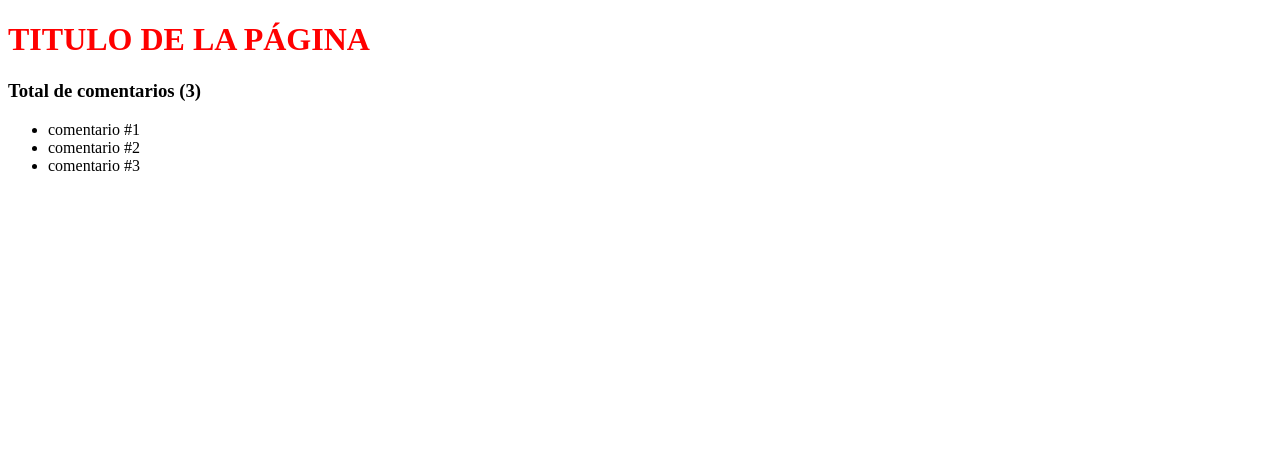
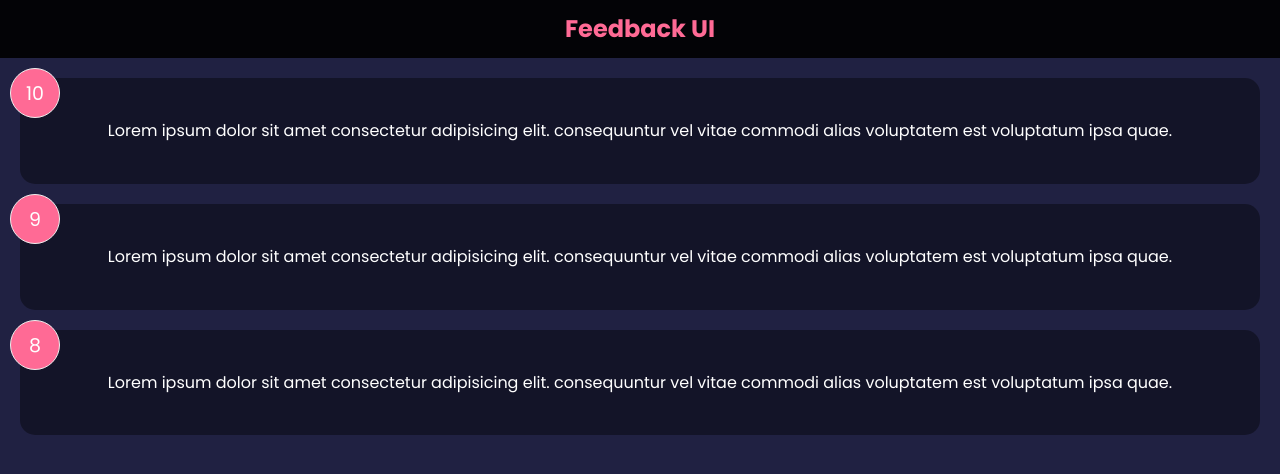
Before and after one commit to rolivarriaa/feedback-app, a React (Create React App) app: page / in a window 1280 px wide. Shown: the top 474 px of the page. Built offline with nearby package versions, Linux system fonts and the light colour scheme.

Commit message:
conditional classes css

```diff
--- a/src/App.js
+++ b/src/App.js
@@ -1,39 +1,19 @@
-import React from "react";
+import React, { useState } from "react";
+import FeedbackItem from "./components/FeedbackItem";
+import FeedbackList from "./components/FeedbackList";
+import Header from "./components/Header";
+import Card from "./components/shared/Card";
+import FeedbackData from "./data/FeedbackData";
 
 function App() {
-  const title = "Titulo de la página";
-  const cars = ["honda", "bmw", "chevrolet", "vw"];
-
-  const loading = false;
-  const showComments = true;
-
-  const comments = [
-    {
-      id: 1,
-      text: "comentario #1",
-    },
-    {
-      id: 2,
-      text: "comentario #2",
-    },
-    {
-      id: 3,
-      text: "comentario #3",
-    },
-  ];
+  const title = "My App";
+  const [feedback, setFeedback] = useState(FeedbackData);
 
   return (
     <>
       <div>
-        <h1 className="title">{title.toUpperCase()}</h1>
-        <h3>Total de comentarios ({comments.length})</h3>
-        {showComments && (
-          <ul>
-            {comments.map((comment, index) => (
-              <li key={index}> {comment.text} </li>
-            ))}
-          </ul>
-        )}
+        <Header />
+        <FeedbackList feedback={feedback} />
       </div>
     </>
   );
--- /dev/null
+++ b/src/components/FeedbackItem.js
@@ -0,0 +1,14 @@
+import React from "react";
+import { useState } from "react";
+import Card from "./shared/Card";
+
+function FeedbackItem({ item }) {
+  return (
+    <Card reverse={true}>
+      <div className="num-display"> {item.rating}</div>
+      <div className="text-display"> {item.text}</div>
+    </Card>
+  );
+}
+
+export default FeedbackItem;
--- /dev/null
+++ b/src/components/FeedbackList.js
@@ -0,0 +1,19 @@
+import React from "react";
+
+import FeedbackItem from "./FeedbackItem";
+function FeedbackList({ feedback }) {
+  console.log(feedback);
+
+  if (!feedback || feedback.length === 0) {
+    return <p>no feedback yet</p>;
+  }
+  return (
+    <div className="feedback-list">
+      {feedback.map((item) => (
+        <FeedbackItem key={item.id} item={item} />
+      ))}
+    </div>
+  );
+}
+
+export default FeedbackList;
--- /dev/null
+++ b/src/components/Header.js
@@ -0,0 +1,33 @@
+import React from "react";
+import PropTypes from "prop-types";
+
+function Header({ text, bgColor, textColor }) {
+  const HeaderStyles = {
+    backgroundColor: bgColor,
+    color: textColor,
+    textAlign: "center",
+    padding: 10,
+  };
+
+  return (
+    <div className="header" style={HeaderStyles}>
+      <div className="container">
+        <h2>{text}</h2>
+      </div>
+    </div>
+  );
+}
+
+Header.defaultProps = {
+  text: "Feedback UI",
+  bgColor: "rgba(0,0,0,0.9)",
+  textColor: "#ff6a95",
+};
+
+Header.propTypes = {
+  text: PropTypes.string,
+  bgColor: PropTypes.string,
+  textColor: PropTypes.string,
+};
+
+export default Header;
--- /dev/null
+++ b/src/components/shared/Card.js
@@ -0,0 +1,19 @@
+import React from "react";
+
+function Card({ children, reverse }) {
+  //   return <div className={`card ${reverse && "reverse"}`}>{children}</div>;
+
+  return (
+    <div
+      className="card "
+      style={{
+        backgroundColor: reverse ? "rgba(0,0,0,0.4)" : "#fff",
+        color: reverse ? "#fff" : "#000",
+      }}
+    >
+      {children}
+    </div>
+  );
+}
+
+export default Card;
--- /dev/null
+++ b/src/data/FeedbackData.js
@@ -0,0 +1,19 @@
+const FeedbackData = [
+  {
+    id: 1,
+    rating: 10,
+    text: "Lorem ipsum dolor sit amet consectetur adipisicing elit. consequuntur vel vitae commodi alias voluptatem est voluptatum ipsa quae.",
+  },
+  {
+    id: 2,
+    rating: 9,
+    text: "Lorem ipsum dolor sit amet consectetur adipisicing elit. consequuntur vel vitae commodi alias voluptatem est voluptatum ipsa quae.",
+  },
+  {
+    id: 3,
+    rating: 8,
+    text: "Lorem ipsum dolor sit amet consectetur adipisicing elit. consequuntur vel vitae commodi alias voluptatem est voluptatum ipsa quae.",
+  },
+];
+
+export default FeedbackData;
--- a/src/index.css
+++ b/src/index.css
@@ -1,3 +1,237 @@
-.title {
-  color: red;
+@import url("https://fonts.googleapis.com/css2?family=Poppins:wght@400;600;700&display=swap");
+
+* {
+  box-sizing: border-box;
+  margin: 0;
+  padding: 0;
 }
+
+body {
+  font-family: "Poppins", sans-serif;
+  background-color: #202142;
+  color: #fff;
+  line-height: 1.6;
+}
+
+ul {
+  list-style: none;
+}
+
+.container {
+  max-width: 768px;
+  margin: auto;
+  padding: 0 20px;
+}
+
+header {
+  height: 70px;
+  width: 100%;
+  display: flex;
+  justify-content: space-between;
+  align-items: center;
+  margin-bottom: 30px;
+}
+
+.card {
+  background-color: #fff;
+  color: #333;
+  border-radius: 15px;
+  padding: 40px 50px;
+  margin: 20px 0;
+  position: relative;
+  text-align: center;
+  margin: 20px;
+}
+
+.card.reverse {
+  background-color: rgba(0, 0, 0, 0.4);
+  color: #fff;
+}
+
+.card.reverse {
+  background-color: rgba(0, 0, 0, 0.4);
+  color: #fff;
+}
+
+.card h2 {
+  font-size: 22px;
+  font-weight: 600;
+  text-align: center;
+}
+
+.rating {
+  display: flex;
+  align-items: center;
+  justify-content: space-around;
+  margin: 30px 0 40px;
+}
+
+.rating li,
+.num-display {
+  position: relative;
+  background: #f4f4f4;
+  width: 50px;
+  height: 50px;
+  padding: 10px;
+  text-align: center;
+  border-radius: 50%;
+  font-size: 19px;
+  border: 1px #eee solid;
+  transition: 0.3s;
+}
+
+.rating li label {
+  position: absolute;
+  top: 50%;
+  left: 50%;
+  width: 50px;
+  height: 50px;
+  padding: 10px;
+  border-radius: 50%;
+  transform: translate(-50%, -50%);
+  cursor: pointer;
+}
+
+.rating li:hover,
+.num-display {
+  background: #ff6a95;
+  color: #fff;
+}
+
+[type="radio"] {
+  opacity: 0;
+}
+
+[type="radio"]:checked ~ label {
+  background: #ff6a95;
+  color: #fff;
+}
+
+.input-group {
+  display: flex;
+  flex-direction: row;
+  border: 1px solid #ccc;
+  padding: 8px 10px;
+  border-radius: 8px;
+}
+
+input {
+  flex-grow: 2;
+  border: none;
+  font-size: 16px;
+}
+
+input:focus {
+  outline: none;
+}
+
+.feedback-stats {
+  color: #fff;
+  display: flex;
+  justify-content: space-between;
+  align-items: center;
+}
+
+.num-display {
+  position: absolute;
+  top: -10px;
+  left: -10px;
+}
+
+.close,
+.edit {
+  position: absolute;
+  top: 10px;
+  right: 20px;
+  cursor: pointer;
+  background: none;
+  border: none;
+}
+
+.edit {
+  right: 40px;
+}
+
+.btn {
+  color: #fff;
+  border: 0;
+  border-radius: 8px;
+  color: #fff;
+  width: 100px;
+  height: 40px;
+  cursor: pointer;
+}
+
+.btn-primary {
+  background-color: #202142;
+}
+
+.btn-secondary {
+  background: #ff6a95;
+}
+
+.btn:hover {
+  transform: scale(0.98);
+  opacity: 0.9;
+}
+
+.btn:disabled {
+  background-color: #cccccc;
+  color: #333;
+  cursor: auto;
+}
+
+.btn:disabled:hover {
+  transform: scale(1);
+  opacity: 1;
+}
+
+.message {
+  padding-top: 10px;
+  text-align: center;
+  color: rebeccapurple;
+}
+
+/* FIX: Remove position: absolute to keep about icon at the bottom of the
+ * document */
+.about-link {
+  display: flex;
+  justify-content: flex-end;
+}
+
+/* FIX: Remove position: absolute to keep about icon at the bottom of the
+ * document */
+.about-link a {
+  color: #fff;
+  cursor: pointer;
+}
+
+.about-link a:hover {
+  color: #ff6a95;
+}
+
+.about h1 {
+  margin-bottom: 20px;
+}
+
+.about p {
+  margin: 10px 0;
+}
+
+@media (max-width: 600px) {
+  .rating li {
+    margin: 10px 3px;
+  }
+
+  .rating {
+    display: flex;
+    align-items: center;
+    justify-content: center;
+    flex-wrap: wrap;
+    margin: 30px 0 40px;
+  }
+
+  .input-group input {
+    width: 80%;
+  }
+}
```
